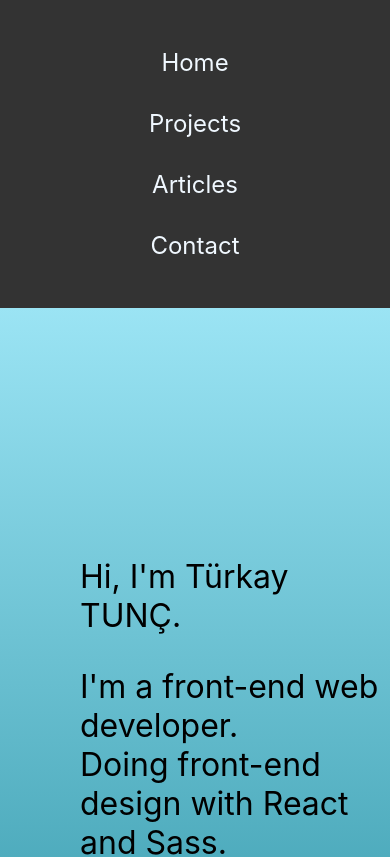
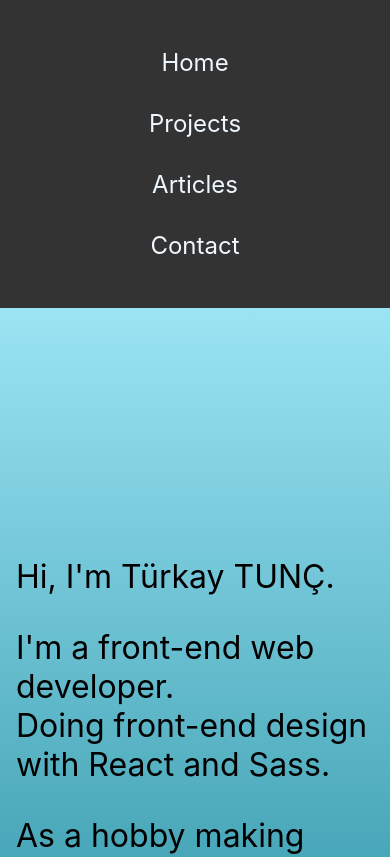
Before and after one commit to turkaytunc/turkaytunc.com, a React (Create React App) app: page / in a window 390 px wide. Shown: the top 857 px of the page. Built offline with nearby package versions, Linux system fonts and the light colour scheme.

Commit message:
update main-page padding

```diff
--- a/src/components/home/homepage.styles.scss
+++ b/src/components/home/homepage.styles.scss
@@ -27,6 +27,7 @@ $lighter-blue: rgba(155, 228, 244, 1);
 
 @media only screen and (max-width: 520px) and (min-width: 0px) {
   .intro {
+    padding-left: 1rem;
     font-size: 2rem;
   }
 }
@@ -34,6 +35,7 @@ $lighter-blue: rgba(155, 228, 244, 1);
 @media only screen and (min-width: 520px) and (max-width: 720px) {
   .intro {
     font-size: 1.5rem;
+    padding-left: 1rem;
   }
 }
 
@@ -50,9 +52,6 @@ $lighter-blue: rgba(155, 228, 244, 1);
   }
 }
 
-
-
-
 .homepage-wrapper {
   padding-bottom: 20vh;
   padding-top: 20vh;
```
